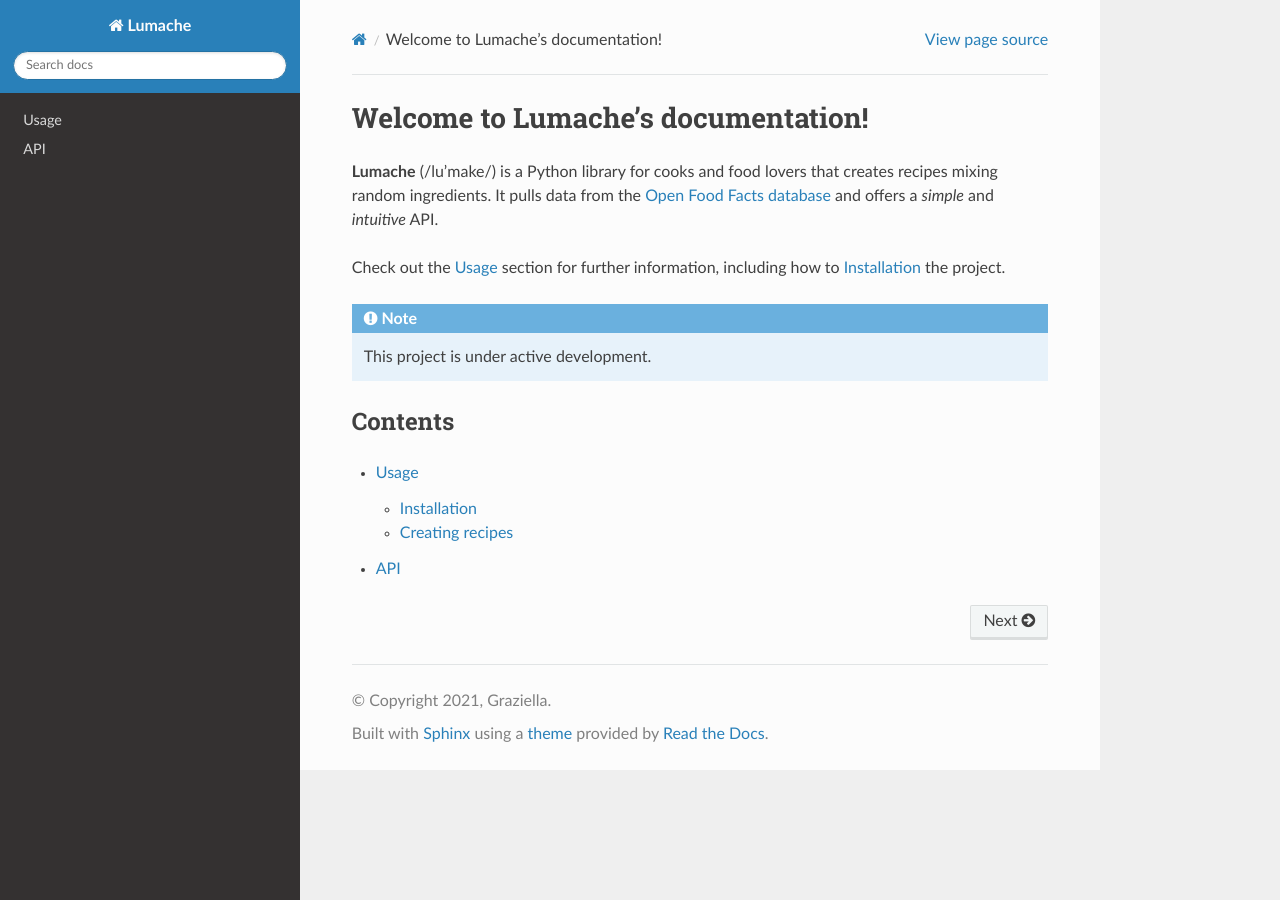
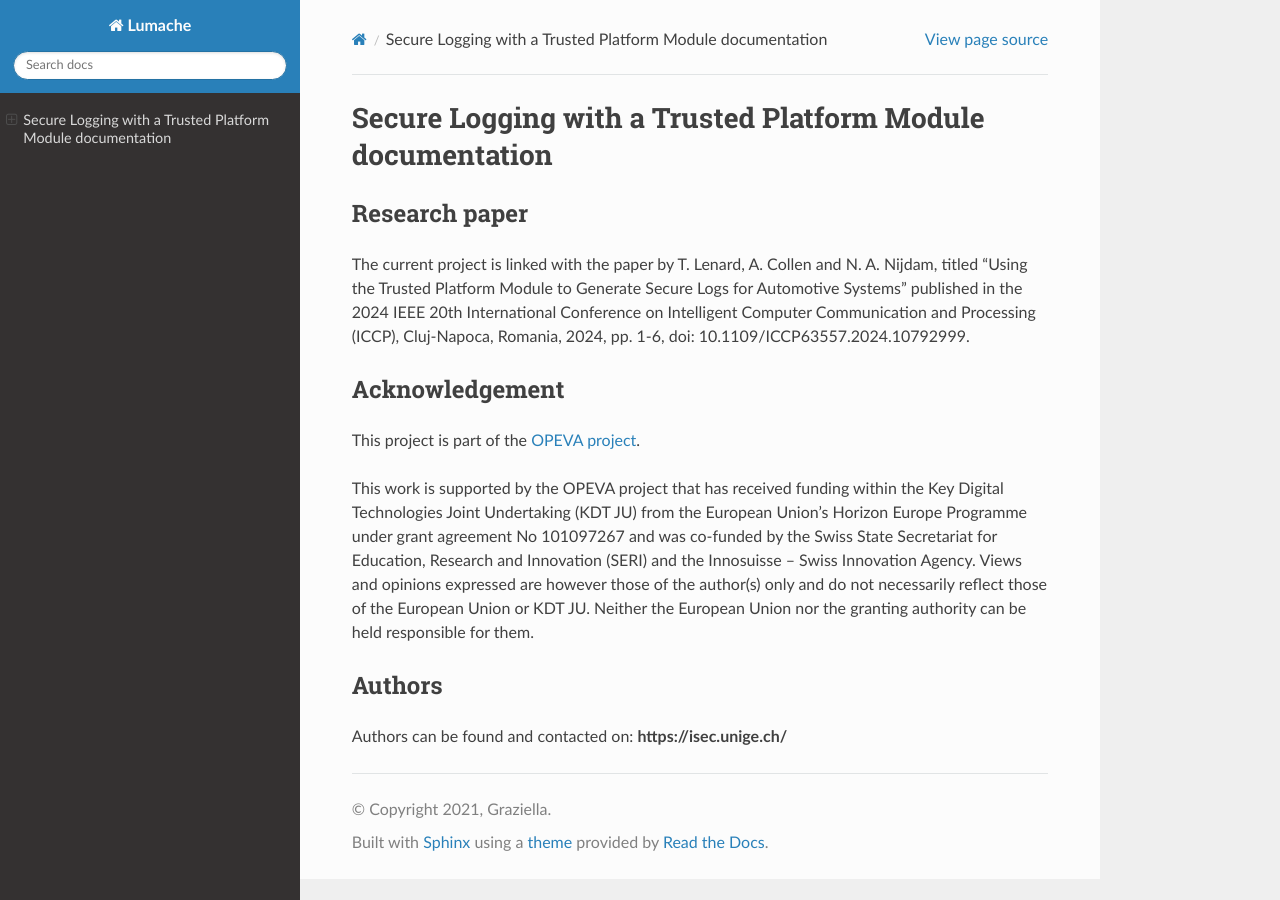
Before and after one commit to terilenard/SecureLoggingTPM-Documentation, a Sphinx documentation site: the page built from docs/source/index.rst, in a window 1280 px wide. Built offline with Sphinx 7.4.7 and the Read the Docs theme 3.1.0, drawn with Linux system fonts in a browser that asks for light colours.

Commit message:
Update index.rst

```diff
--- a/docs/source/index.rst
+++ b/docs/source/index.rst
@@ -1,22 +1,19 @@
-Welcome to Lumache's documentation!
+Secure Logging with a Trusted Platform Module documentation
 ===================================
 
-**Lumache** (/lu'make/) is a Python library for cooks and food lovers
-that creates recipes mixing random ingredients.
-It pulls data from the `Open Food Facts database <https://world.openfoodfacts.org/>`_
-and offers a *simple* and *intuitive* API.
+Research paper
+--------------
 
-Check out the :doc:`usage` section for further information, including
-how to :ref:`installation` the project.
+The current project is linked with the paper by T. Lenard, A. Collen and N. A. Nijdam, titled "Using the Trusted Platform Module to Generate Secure Logs for Automotive Systems" published in the 2024 IEEE 20th International Conference on Intelligent Computer Communication and Processing (ICCP), Cluj-Napoca, Romania, 2024, pp. 1-6, doi: 10.1109/ICCP63557.2024.10792999.
 
-.. note::
+Acknowledgement
+---------------
+This project is part of the `OPEVA project <https://opeva.eu/>`_.
 
-   This project is under active development.
+This work is supported by the OPEVA project that has received funding within the Key Digital Technologies Joint Undertaking (KDT JU) from the European Union’s Horizon Europe Programme under grant agreement No 101097267 and was co-funded by the Swiss State Secretariat for Education, Research and Innovation (SERI) and the Innosuisse -- Swiss Innovation Agency. Views and opinions expressed are however those of the author(s) only and do not necessarily reflect those of the European Union or KDT JU. Neither the European Union nor the granting authority can be held responsible for them.
 
-Contents
---------
 
-.. toctree::
+Authors
+-------
 
-   usage
-   api
+Authors can be found and contacted on: **https://isec.unige.ch/**
```
